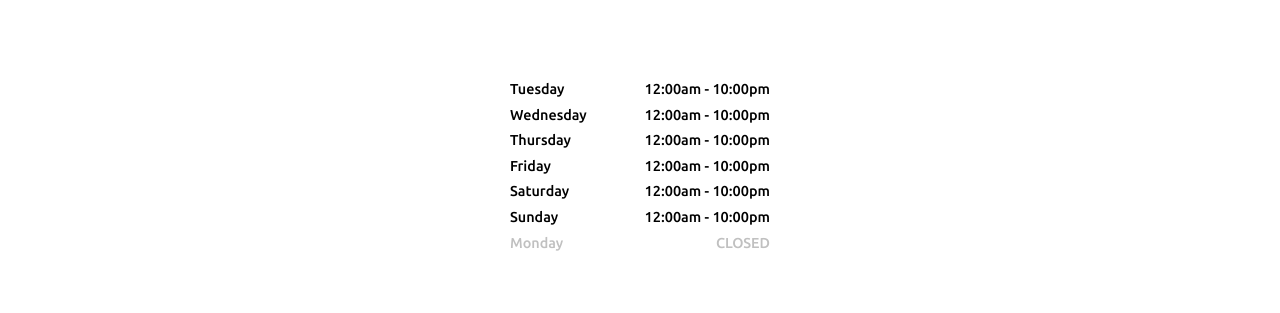
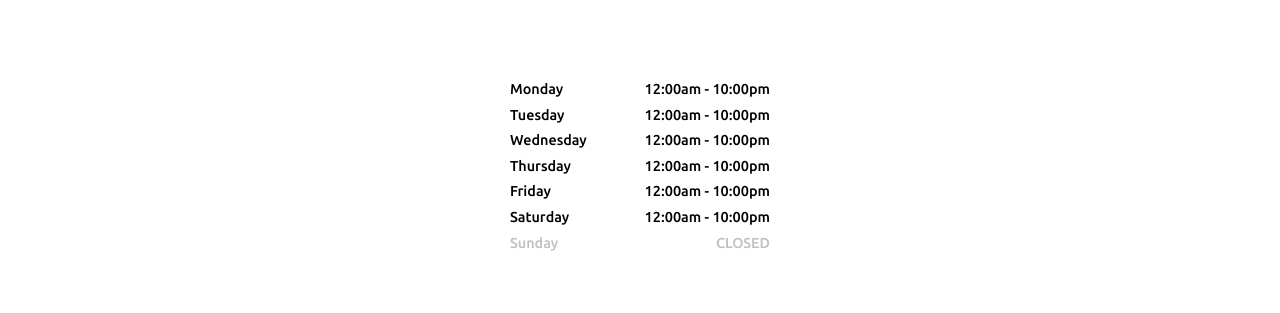
Before and after one commit to bacc0/minh, a Next.js app in the folder y/: page /open_hours in a window 1280 px wide. Shown: the part 265-578 px from the top of the page. Built offline with nearby package versions, Linux system fonts and the light colour scheme; a web font is replaced by a local one.

Commit message:
Sunday CLOSED

```diff
--- a/y/comps/OpeningTimesTable.js
+++ b/y/comps/OpeningTimesTable.js
@@ -21,13 +21,14 @@ const OpeningTimesTable = () => {
      return (
           <div className={styles.container}>
 
+               {weekDays('Monday', '12:00am - 10:00pm')}
                {weekDays('Tuesday', '12:00am - 10:00pm')}
                {weekDays('Wednesday', '12:00am - 10:00pm')}
                {weekDays('Thursday', '12:00am - 10:00pm')}
                {weekDays('Friday', '12:00am - 10:00pm')}
                {weekDays('Saturday', '12:00am - 10:00pm')}
-               {weekDays('Sunday', '12:00am - 10:00pm')}
-               {weekDays('Monday', 'CLOSED')}
+               {weekDays('Sunday', 'CLOSED')}
+
 
           </div>
      )
```
